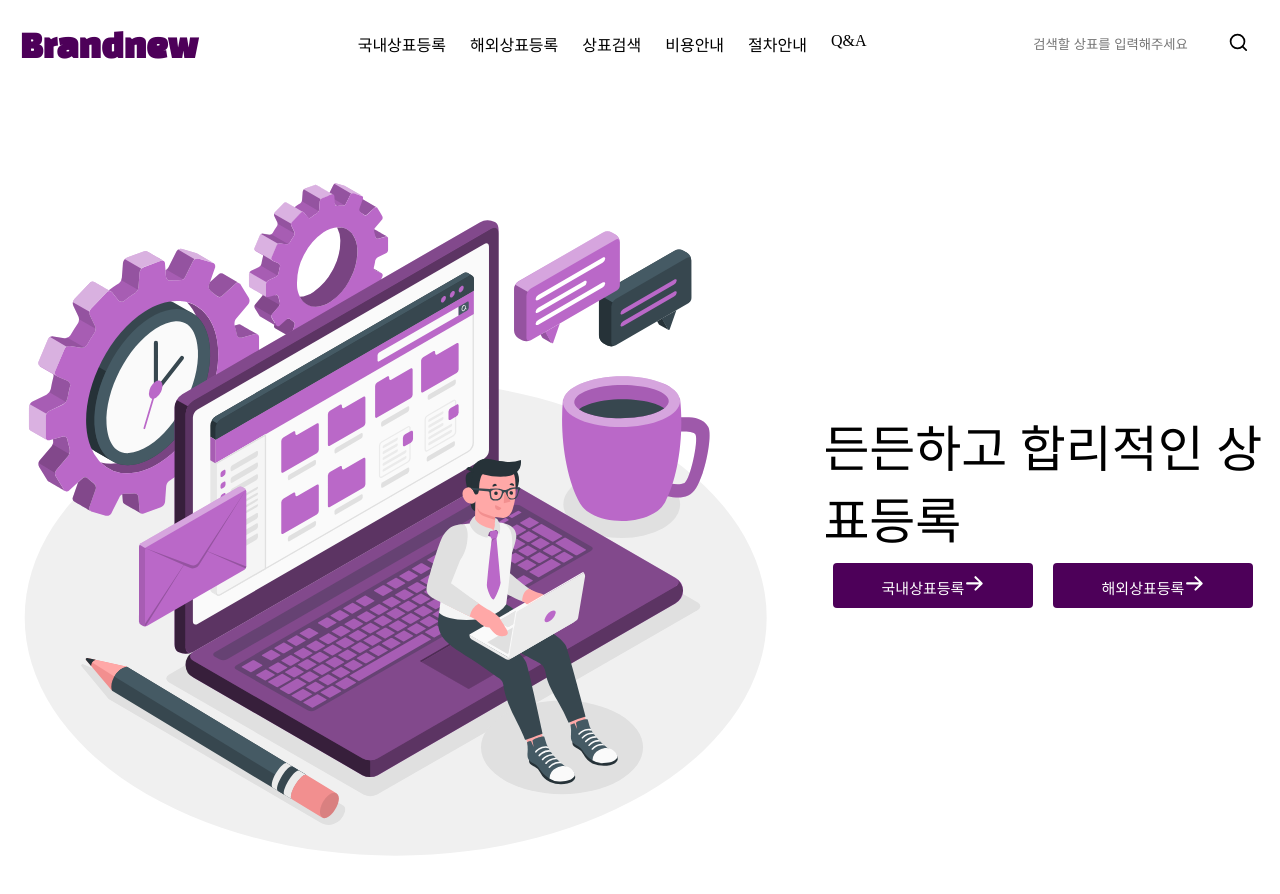
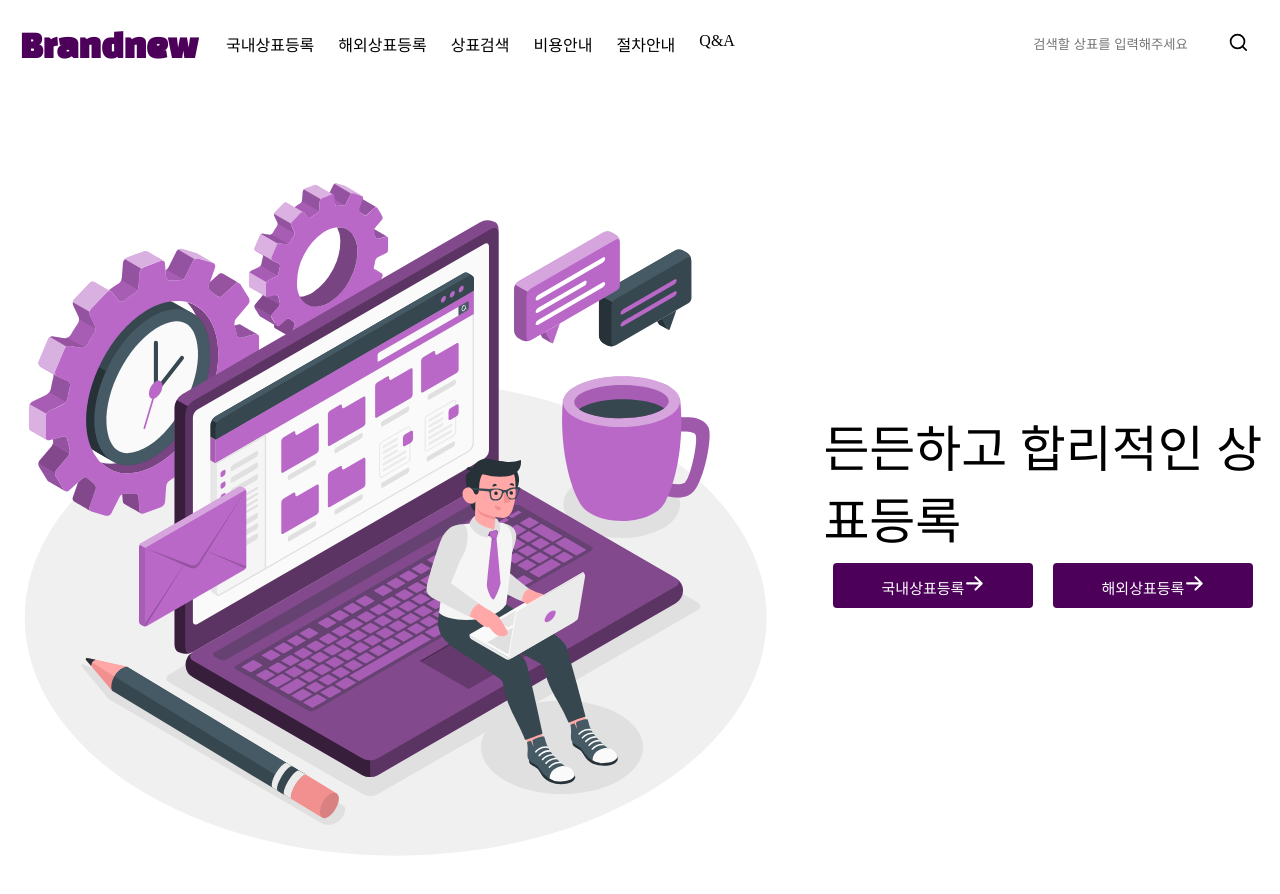
Before and after one commit to galaxyIjinny/capstone, a JavaScript app: page / in a window 1280 px wide. Shown: the top 894 px of the page. Built offline with nearby package versions, Linux system fonts and the light colour scheme; the HTML template or start-up script is replaced by a standard one; a web font is replaced by a local one.

Commit message:
Update Nav.css

```diff
--- a/src/components/nav/Nav.css
+++ b/src/components/nav/Nav.css
@@ -13,6 +13,7 @@ a {
 }
 
 .navbar_logo {
+  margin-right: 1rem;
   font-family: "Changa One", cursive;
   font-weight: 900;
   font-size: 38px;
@@ -23,6 +24,7 @@ a {
 }
 
 .navbar_menu {
+  margin-right: auto;
   display: flex;
   align-items: left;
   list-style: none;
```
